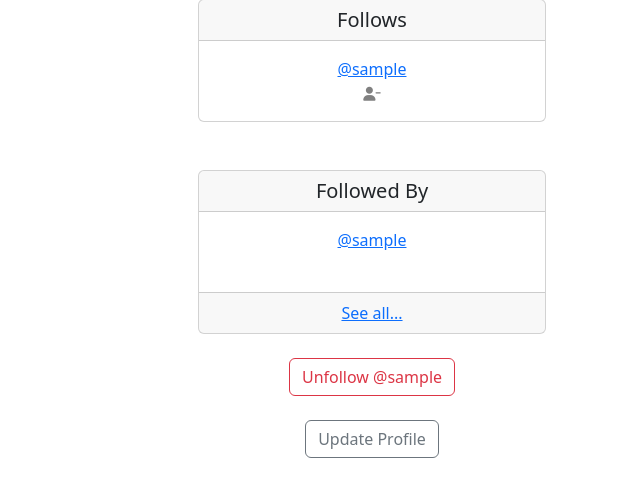
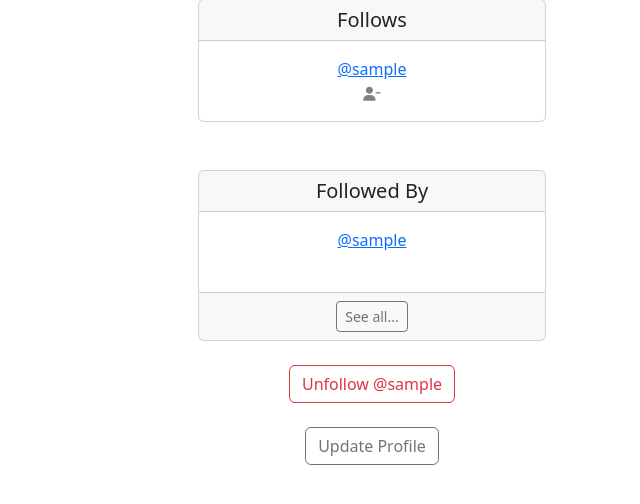
Before and after one commit to youngrokkim2017/twitter_django, a Django app: page /profile/1/ in a window 1280 px wide. Shown: the part 227-731 px from the top of the page, without its empty margins (640-1280 px from the left). Run offline with Django 5.2, Linux system fonts and the light colour scheme; the visitor is signed in with stand-in values (Sample User, id 1); data comes from the database, SQL or seed files in the repository; data that the repository does not hold is empty; some libraries are stand-ins or nearby versions.

Commit message:
Update styling

```diff
--- a/teatime/templates/profile.html
+++ b/teatime/templates/profile.html
@@ -146,7 +146,7 @@
                         </p>
                     </div>
                     <div class="card-footer">
-                        <a href="{% url 'followers' profile.user.id %}">
+                        <a href="{% url 'followers' profile.user.id %}" class="btn btn-sm btn-outline-secondary">
                             See all...
                         </a>
                     </div>
```
